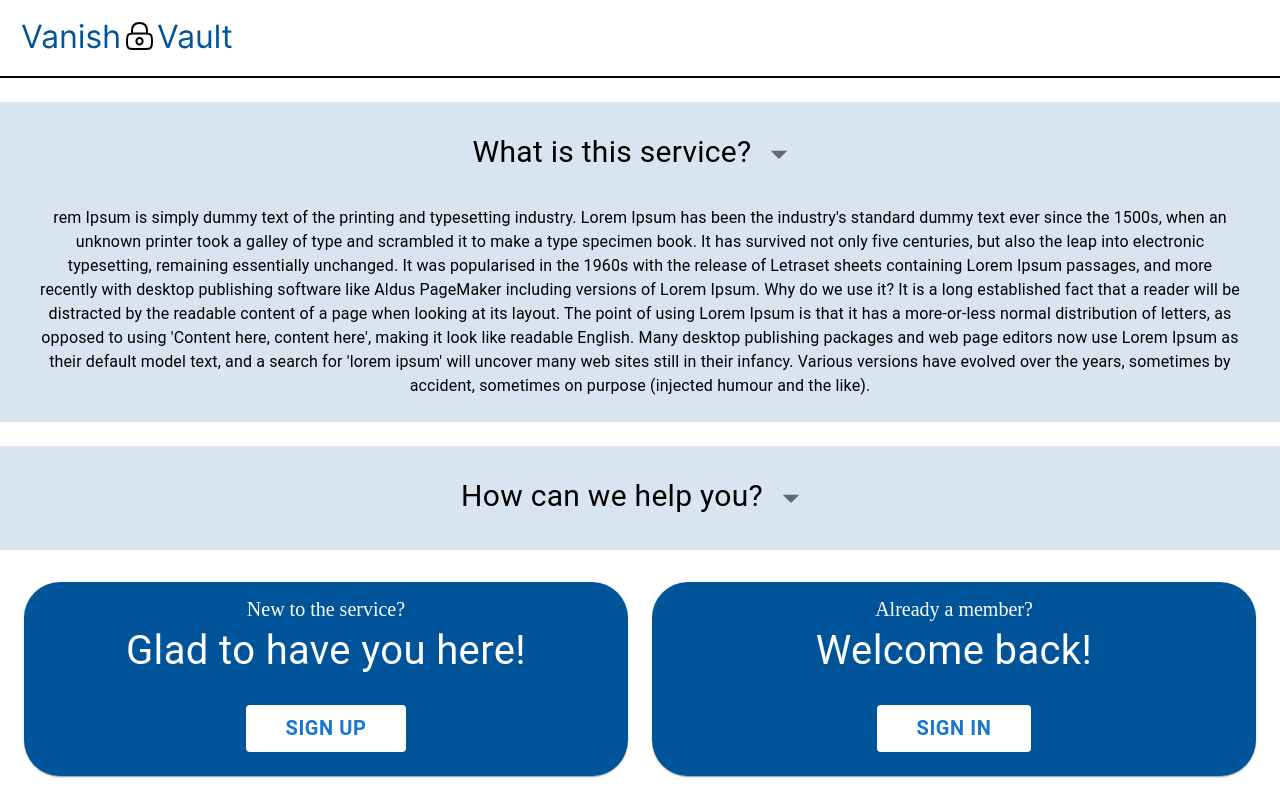
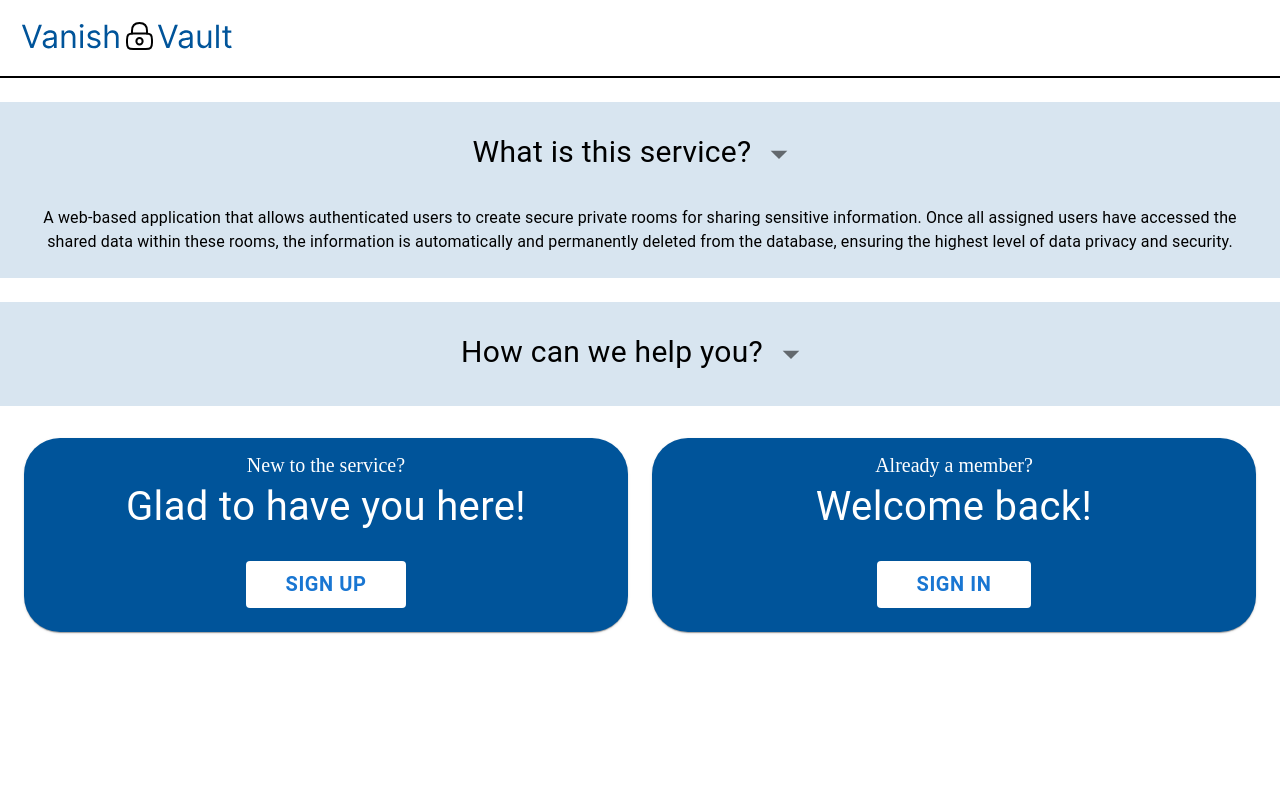
Before and after one commit to Nishkarsh01/VanishVault, a React (Vite) app in the folder FrontEnd/: page / in a window 1280 px wide. Both pictures are taken after a click on the button 779 px from the left and 154 px from the top of the page. Built offline with nearby package versions, Linux system fonts and the light colour scheme.

Commit message:
fixed content

```diff
--- a/FrontEnd/src/pages/Home.jsx
+++ b/FrontEnd/src/pages/Home.jsx
@@ -65,30 +65,13 @@ const Home = () => {
                 {checked1 ? (
                     <Slide in={checked1} container={containerRef1.current}>
                         <Typography sx={{ px: 5, pb: 3 }}>
-                            rem Ipsum is simply dummy text of the printing and
-                            typesetting industry. Lorem Ipsum has been the
-                            industry's standard dummy text ever since the 1500s,
-                            when an unknown printer took a galley of type and
-                            scrambled it to make a type specimen book. It has
-                            survived not only five centuries, but also the leap
-                            into electronic typesetting, remaining essentially
-                            unchanged. It was popularised in the 1960s with the
-                            release of Letraset sheets containing Lorem Ipsum
-                            passages, and more recently with desktop publishing
-                            software like Aldus PageMaker including versions of
-                            Lorem Ipsum. Why do we use it? It is a long
-                            established fact that a reader will be distracted by
-                            the readable content of a page when looking at its
-                            layout. The point of using Lorem Ipsum is that it
-                            has a more-or-less normal distribution of letters,
-                            as opposed to using 'Content here, content here',
-                            making it look like readable English. Many desktop
-                            publishing packages and web page editors now use
-                            Lorem Ipsum as their default model text, and a
-                            search for 'lorem ipsum' will uncover many web sites
-                            still in their infancy. Various versions have
-                            evolved over the years, sometimes by accident,
-                            sometimes on purpose (injected humour and the like).
+                            A web-based application that allows authenticated
+                            users to create secure private rooms for sharing
+                            sensitive information. Once all assigned users have
+                            accessed the shared data within these rooms, the
+                            information is automatically and permanently deleted
+                            from the database, ensuring the highest level of
+                            data privacy and security.
                         </Typography>
                     </Slide>
                 ) : null}
@@ -117,30 +100,34 @@ const Home = () => {
                 {checked2 ? (
                     <Slide in={checked2} container={containerRef2.current}>
                         <Typography sx={{ px: 5, pb: 3 }}>
-                            rem Ipsum is simply dummy text of the printing and
-                            typesetting industry. Lorem Ipsum has been the
-                            industry's standard dummy text ever since the 1500s,
-                            when an unknown printer took a galley of type and
-                            scrambled it to make a type specimen book. It has
-                            survived not only five centuries, but also the leap
-                            into electronic typesetting, remaining essentially
-                            unchanged. It was popularised in the 1960s with the
-                            release of Letraset sheets containing Lorem Ipsum
-                            passages, and more recently with desktop publishing
-                            software like Aldus PageMaker including versions of
-                            Lorem Ipsum. Why do we use it? It is a long
-                            established fact that a reader will be distracted by
-                            the readable content of a page when looking at its
-                            layout. The point of using Lorem Ipsum is that it
-                            has a more-or-less normal distribution of letters,
-                            as opposed to using 'Content here, content here',
-                            making it look like readable English. Many desktop
-                            publishing packages and web page editors now use
-                            Lorem Ipsum as their default model text, and a
-                            search for 'lorem ipsum' will uncover many web sites
-                            still in their infancy. Various versions have
-                            evolved over the years, sometimes by accident,
-                            sometimes on purpose (injected humour and the like).
+                            -Allow authenticated users to create secure private
+                            rooms for sharing sensitive information.
+                            <br />
+                            - Once all assigned users have accessed the shared
+                            data within these rooms, the information is
+                            automatically and permanently deleted from the
+                            database, ensuring the highest level of data privacy
+                            and security.
+                            <br />
+                            - Vanish Vault can be used for sending messages from
+                            patient to provider in compliance with PHIPA
+                            (personal health information protection act).
+                            <br />
+                            - Instead of using email or Teams, employees in HR
+                            can send employee based information using Vanish
+                            Vault .<br />
+                            - Vanish Vault can be used for sending sensitive
+                            customer information in SMB in compliance with GDPR
+                            (general data protection regulation).
+                            <br />
+                            - For digital marketing departments, Vanish Vault
+                            can be used to send shared account details.
+                            <br />
+                            - Police services can use Vanish Vault in SARs
+                            (Search and Rescue) missions to communicate
+                            important location and time details from their
+                            secure servers to third party teams.
+                            <br />
                         </Typography>
                     </Slide>
                 ) : null}
```
